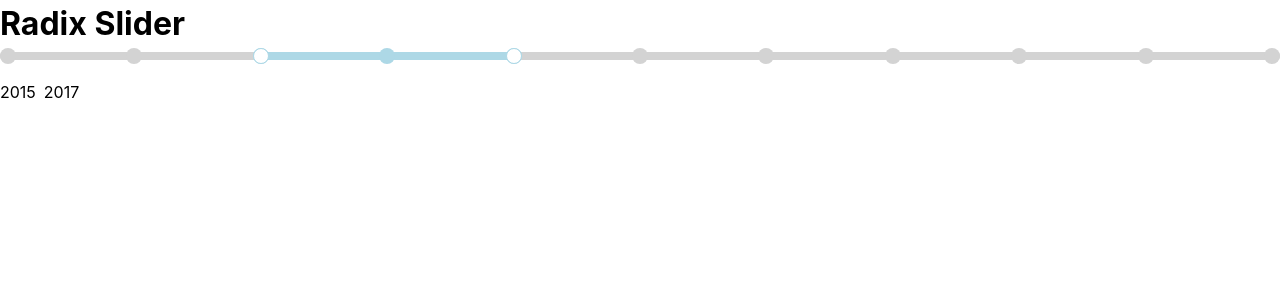
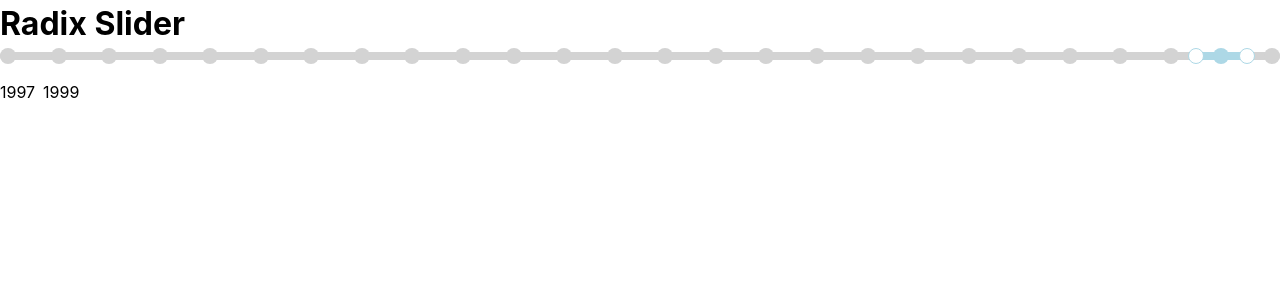
Before and after one commit to jalezi/radix-slider-with-ticks-tooltip-plhpzfay, a React (Vite) app: page / in a window 1280 px wide. Shown: the top 300 px of the page. Built offline with nearby package versions, Linux system fonts and the light colour scheme.

Commit message:
refactor: extract Tick, Tickjs and hooks

```diff
--- a/src/App.jsx
+++ b/src/App.jsx
@@ -3,7 +3,7 @@
 import { Slider } from './components/slider';
 
 function App() {
-  const [range, setRange] = useState([2015, 2017]);
+  const [range, setRange] = useState([1997,1999]);
 
   const onChange = (e) => {
     setRange(e);
@@ -16,13 +16,13 @@
         <Slider
           value={range}
           onValueChange={onChange}
-          min={2013}
-          max={2023}
-          step={1}
+          min={1950}
+          max={2000}
+          step={2}
         />
         <div style={{ marginTop: '1em', display: 'flex', gap: '0.5em' }}>
-          {range.map((r) => (
-            <span>{r}</span>
+          {range.map((r,i) => (
+            <span key={`range-${i}`}>{r}</span>
           ))}
         </div>
       </div>
--- /dev/null
+++ b/src/components/slider/components/Tick.jsx
@@ -0,0 +1,31 @@
+import { cx } from 'class-variance-authority';
+import styles from '../slider.module.css';
+
+export function Tick({
+  id,
+  position,
+  value,
+  isInRange,
+  orientation = 'horizontal',
+}) {
+  const isHorizontal = orientation === 'horizontal';
+  const isVertical = orientation === 'vertical';
+
+  return (
+    <span
+      id={id}
+      className={cx(
+        styles.Tick,
+        isHorizontal && styles.Horizontal,
+        isVertical && styles.Vertical,
+        isInRange && styles.InRange
+      )}
+      style={{
+        left: isHorizontal ? position : undefined,
+        top: isVertical ? position : undefined,
+      }}
+      role="presentation"
+      aria-valuenow={value}
+    />
+  );
+}
--- /dev/null
+++ b/src/components/slider/components/Ticks.jsx
@@ -0,0 +1,31 @@
+
+import { useTicks } from '../hooks/useTicks';
+import { Tick } from './Tick';
+
+export function Ticks({
+  min,
+  max,
+  step,
+  value,
+  thumbWidth,
+  orientation
+}) {
+  const ticks = useTicks({
+    min,
+    max,
+    step,
+    value,
+    thumbWidth,
+    orientation
+  });
+
+  return (
+    <>
+      {ticks.map((tickProps) => {
+
+        return (
+        <Tick key={tickProps.id} {...tickProps} />
+      )})}
+    </>
+  );
+}
--- /dev/null
+++ b/src/components/slider/constants/index.js
@@ -0,0 +1,8 @@
+export const RadixSliderDefaults = {
+    min: 0,
+    max: 100,
+    step: 1,
+    orientation: 'horizontal',
+  };
+
+ export const THUMB_SIZE = 16;
--- /dev/null
+++ b/src/components/slider/hooks/useThumbWidth.js
@@ -0,0 +1,14 @@
+import { THUMB_SIZE } from "../constants";
+
+export function useThumbWidth(parentRef, selector = "[id=tick-0]", defaultSize = THUMB_SIZE) {
+    const [width, setWidth] = useState(defaultSize);
+
+    useLayoutEffect(() => {
+        const thumb = parentRef.current.querySelector(selector);
+        const width = thumb?.offsetWidth;
+        if (width) setWidth(width);
+      }, []);
+
+
+    return width
+}
--- /dev/null
+++ b/src/components/slider/hooks/useTicks.js
@@ -0,0 +1,41 @@
+import { useMemo } from 'react';
+import { calcStepMarkOffset } from '../utils';
+
+export function useTicks({
+  min,
+  max,
+  step,
+  value,
+  thumbWidth,
+  orientation
+}) {
+  const numberOfTicks = Math.ceil((max - min + 1) / step);
+  const maxTickIndex = max - min;
+
+  return useMemo(
+    () =>
+      Array.from({ length: numberOfTicks }, (_, i) => {
+        const tickValue = i * step + min;
+        const position = calcStepMarkOffset(
+          i * step,
+          maxTickIndex,
+          thumbWidth
+        );
+
+        let isInRange = false;
+        if (value.length === 2) {
+          const [first, second] = value;
+          isInRange = first <= tickValue && tickValue <= second;
+        }
+
+        return {
+          id: `tick-${i * step}`,
+          position,
+          value: tickValue,
+          isInRange,
+          orientation
+        };
+      }),
+    [numberOfTicks, maxTickIndex, thumbWidth, value, orientation, min, step]
+  );
+}
--- a/src/components/slider/index.jsx
+++ b/src/components/slider/index.jsx
@@ -1,19 +1,15 @@
-import { forwardRef, useMemo, useLayoutEffect, useRef, useState } from 'react';
-import { cx } from 'class-variance-authority';
+import { forwardRef,  useLayoutEffect, useRef, useState } from 'react';
 
 import * as SliderPrimitive from '@radix-ui/react-slider';
 
+import { Ticks } from './components/Ticks';
+import { RadixSliderDefaults, THUMB_SIZE } from './constants';
+import { useThumbWidth } from './hooks/useThumbWidth';
+
 import styles from './slider.module.css';
-import { calcStepMarkOffset } from './utils';
 
-const RadixSliderDefaults = {
-  min: 0,
-  max: 100,
-  step: 1,
-  orientation: 'horizontal',
-};
 
-const THUMB_SIZE = 16;
+
 
 export const Slider = forwardRef(
   (
@@ -28,6 +24,7 @@
   ) => {
     const [value, setValue] = useState(defaultValueProp ?? valueProp ?? [0]);
     const [thumbWidth, setThumbWidth] = useState(THUMB_SIZE);
+
     const sliderRef = useRef(forwardedRef);
     const trackRef = useRef();
 
@@ -37,49 +34,6 @@
       step: innerStep = RadixSliderDefaults.step,
       orientation: innerOrientation = RadixSliderDefaults.orientation,
     } = props;
-
-    const numberOfTicks = Math.ceil((innerMax - innerMin + 1) / innerStep);
-    const maxTickIndex = innerMax - innerMin;
-    const isHorizontal = innerOrientation === 'horizontal';
-    const isVertical = innerOrientation === 'vertical';
-
-    const ticks = useMemo(
-      () =>
-        Array.from({ length: numberOfTicks }, (_, i) => {
-          const id = `tick-${i * innerStep}`;
-          const newPosition = calcStepMarkOffset(
-            i * innerStep,
-            maxTickIndex,
-            thumbWidth
-          );
-          const tickValue = i * innerStep + innerMin;
-          let isInRange = false;
-          if (value.length === 2) {
-            const [first, second] = value;
-            isInRange = first <= tickValue && tickValue <= second;
-          }
-
-          return (
-            <span
-              key={id}
-              id={id}
-              className={cx(
-                styles.Tick,
-                isHorizontal && styles.Horizontal,
-                isVertical && styles.Vertical,
-                isInRange && styles.InRange
-              )}
-              style={{
-                left: isHorizontal ? newPosition : undefined,
-                top: isVertical ? newPosition : undefined,
-              }}
-              role="presentation"
-              aria-valuenow={tickValue}
-            />
-          );
-        }),
-      [maxTickIndex, thumbWidth, value]
-    );
 
     useLayoutEffect(() => {
       const thumb = sliderRef.current.querySelector(`[id=tick-0]`);
@@ -102,7 +56,14 @@
       >
         <SliderPrimitive.Track ref={trackRef} className={styles.Track}>
           <SliderPrimitive.Range className={styles.Range} />
-          {ticks}
+          <Ticks
+            min={innerMin}
+            max={innerMax}
+            step={innerStep}
+            value={value}
+            thumbWidth={thumbWidth}
+            orientation={innerOrientation}
+          />
         </SliderPrimitive.Track>
         {value.map((_, i) => (
           <SliderPrimitive.Thumb key={i} className={styles.Thumb} />
```
